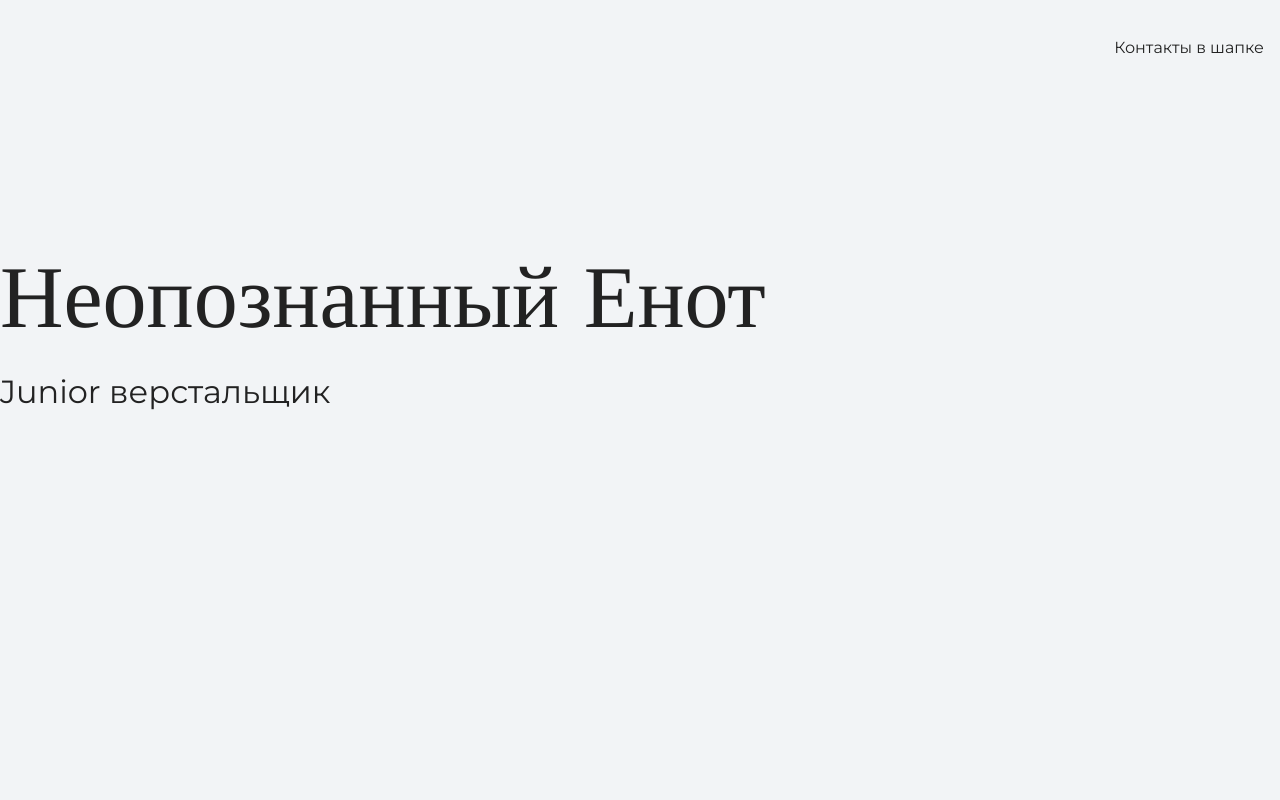
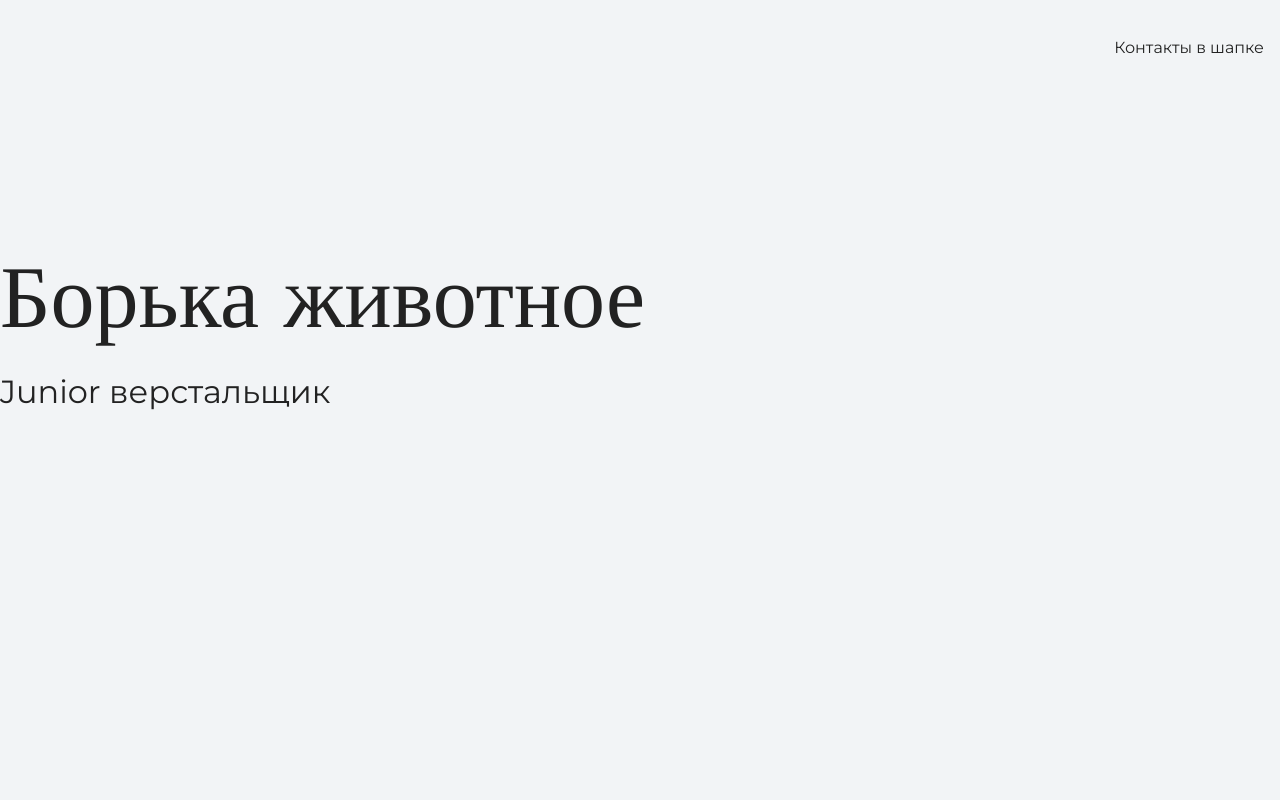
Before and after one commit to overbye87/my-site, a plain HTML site: page index.html in a window 1280 px wide. Shown: the top 800 px of the page. Drawn offline with nearby package versions, Linux system fonts and the light colour scheme.

Commit message:
меняет текст на главной странице

```diff
--- a/index.html
+++ b/index.html
@@ -15,7 +15,7 @@
     </header>
 
     <section class="hero-image">
-      <h1 class="heading">Неопознанный Енот</h1>
+      <h1 class="heading">Борька животное</h1>
       <p>Junior верстальщик</p>
     </section>
 
```
